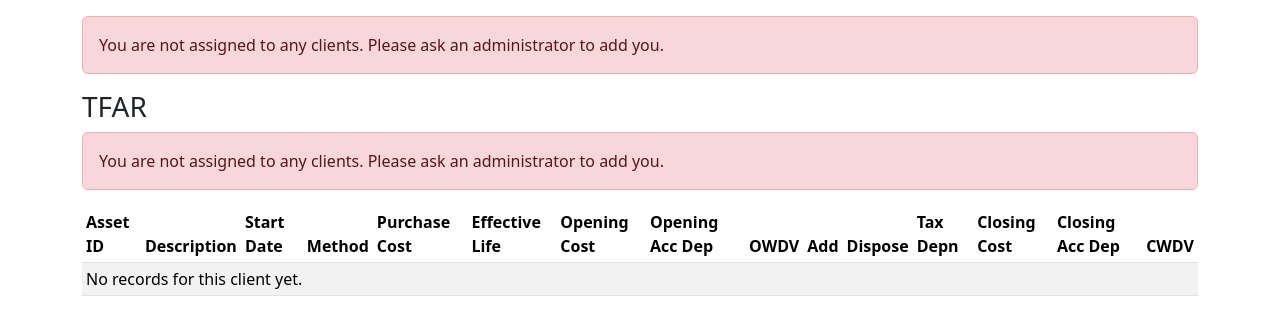
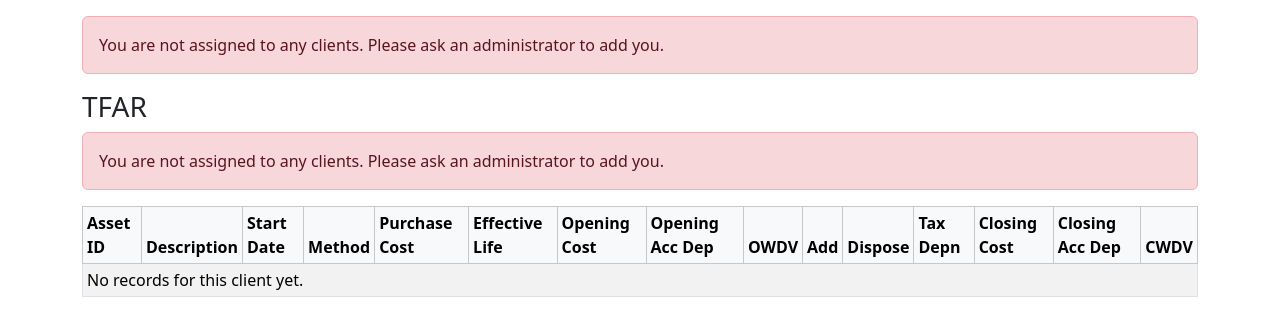
Before and after one commit to cat-baloo/tfar1, a Django app: page / in a window 1280 px wide. Shown: the part 48-384 px from the top of the page. Run offline with Django 5.2, Linux system fonts and the light colour scheme; the visitor is signed in with stand-in values (Sample User, id 1).

Commit message:
Update dashboard.html

```diff
--- a/templates/dashboard.html
+++ b/templates/dashboard.html
@@ -13,8 +13,9 @@
 
 {% if error %}<div class="alert alert-danger">{{ error }}</div>{% endif %}
 
-<table class="table table-sm table-striped">
-  <thead><tr>
+<div class="table-responsive">
+<table class="table table-sm table-striped table-bordered w-100">
+  <thead class="table-light"><tr>
     <th>Asset ID</th><th>Description</th><th>Start Date</th><th>Method</th><th>Purchase Cost</th>
     <th>Effective Life</th><th>Opening Cost</th><th>Opening Acc Dep</th><th>OWDV</th>
     <th>Add</th><th>Dispose</th><th>Tax Depn</th>
@@ -44,4 +45,5 @@
     {% endfor %}
   </tbody>
 </table>
+</div>
 {% endblock %}
```
